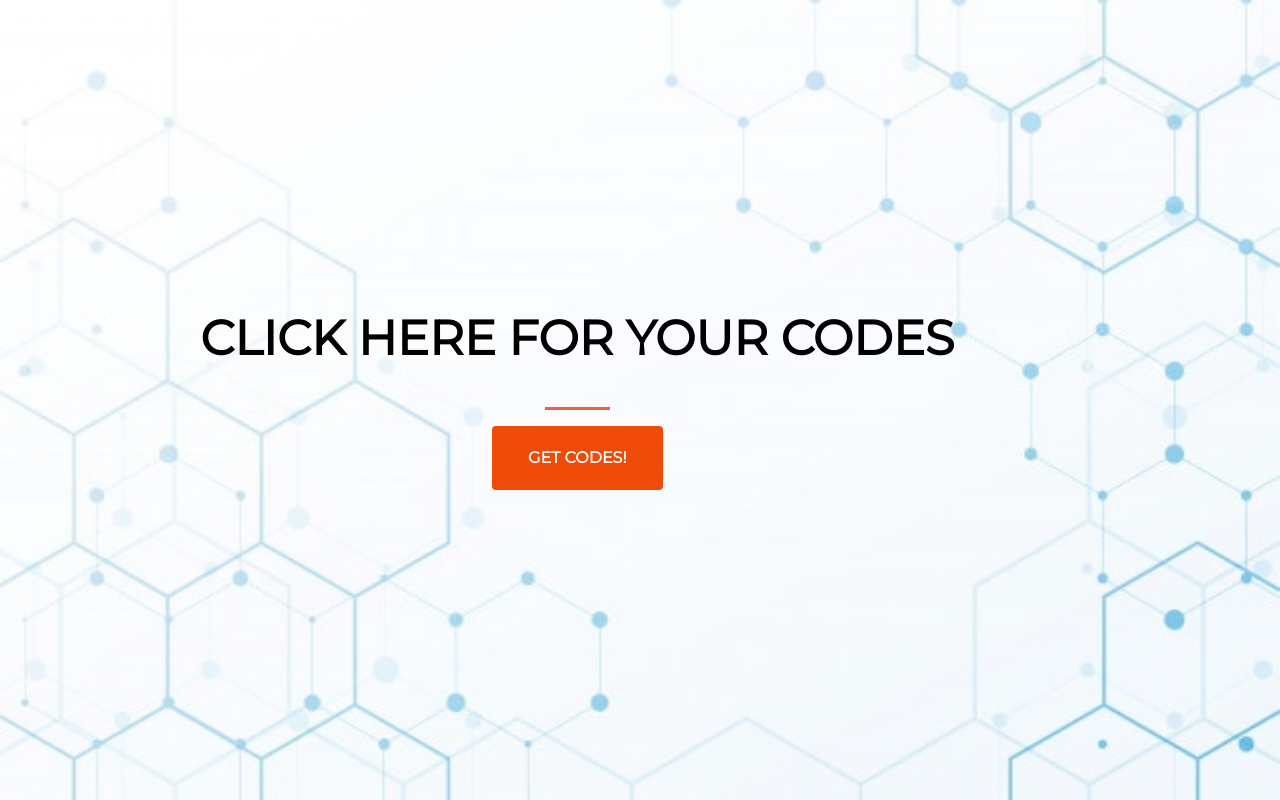
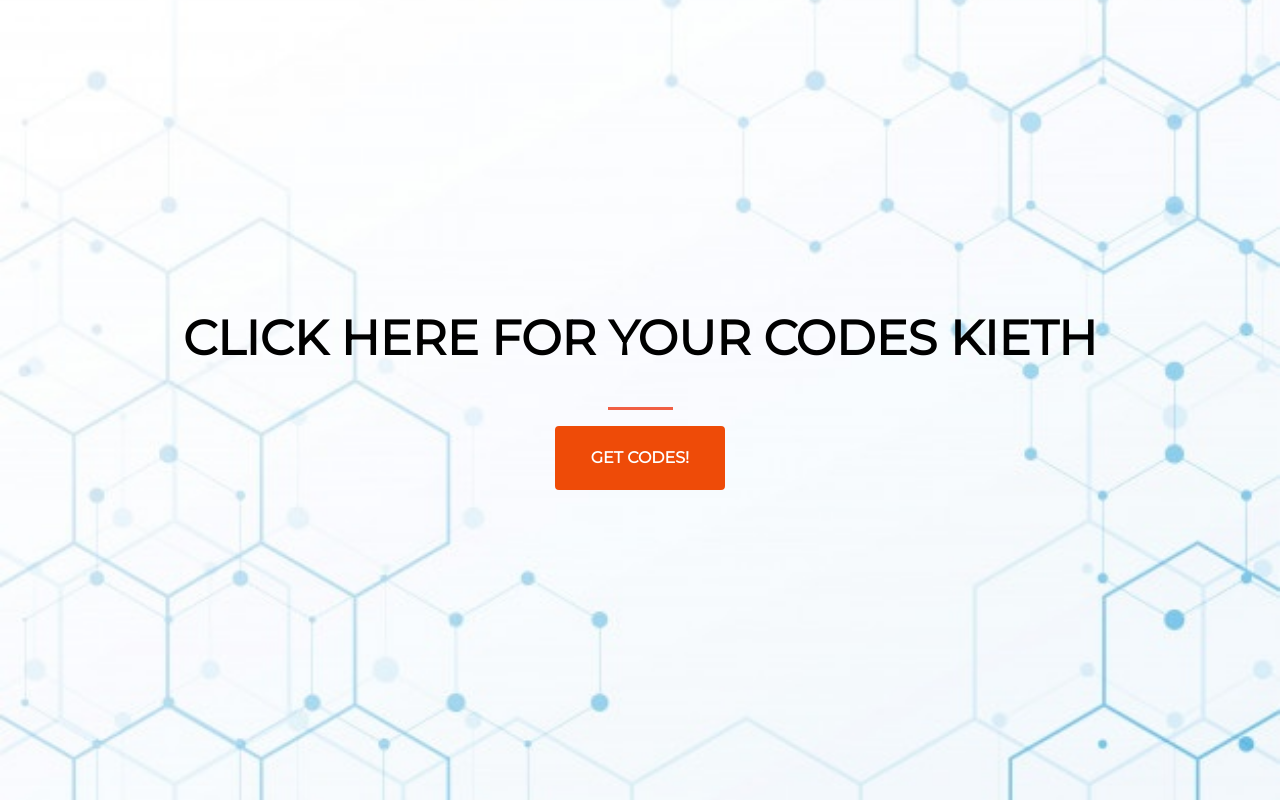
Before and after one commit to DannyAsh319/qrcode-netlify, a plain HTML site: page public/index.html in a window 1280 px wide. Drawn offline with nearby package versions, Linux system fonts and the light colour scheme.

Commit message:
added name

```diff
--- a/public/index.html
+++ b/public/index.html
@@ -16,7 +16,7 @@
     <div class="container d-flex align-items-center h-100">
       <div class="row">
         <header class="text-center col-12">
-        <h1 class="text-uppercase"><strong>Click Here For Your Codes</strong></h1>
+        <h1 class="text-uppercase"><strong>Click Here For Your Codes Kieth</strong></h1>
         </header>
         <div class="buffer col-12"></div>
         <section class="text-center col-12">
```
